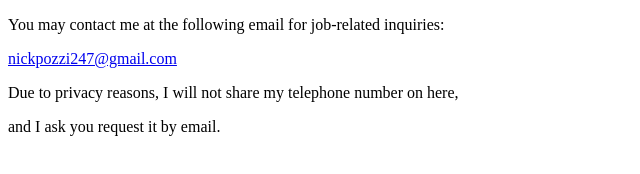
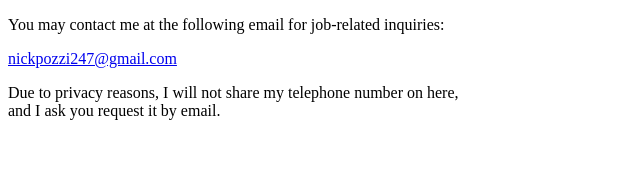
Before and after one commit to rottick/my-resume, a plain HTML site: page public/contacts.html in a window 1280 px wide. Shown: the whole page, without its empty margins (0-640 px from the left). Drawn offline with Linux system fonts and the light colour scheme.

Commit message:
Add files via upload

```diff
--- a/public/contacts.html
+++ b/public/contacts.html
@@ -9,7 +9,7 @@
 <body>
     <p>You may contact me at the following email for job-related inquiries:</p>
     <p><a href="mailto:nickpozzi247@gmail.com">nickpozzi247@gmail.com</a></p>
-    <p>Due to privacy reasons, I will not share my telephone number on here,</p>
-    <p>and I ask you request it by email.</p>
+    <p>Due to privacy reasons, I will not share my telephone number on here, <br />
+    and I ask you request it by email.</p>
 </body>
 </html>
```
